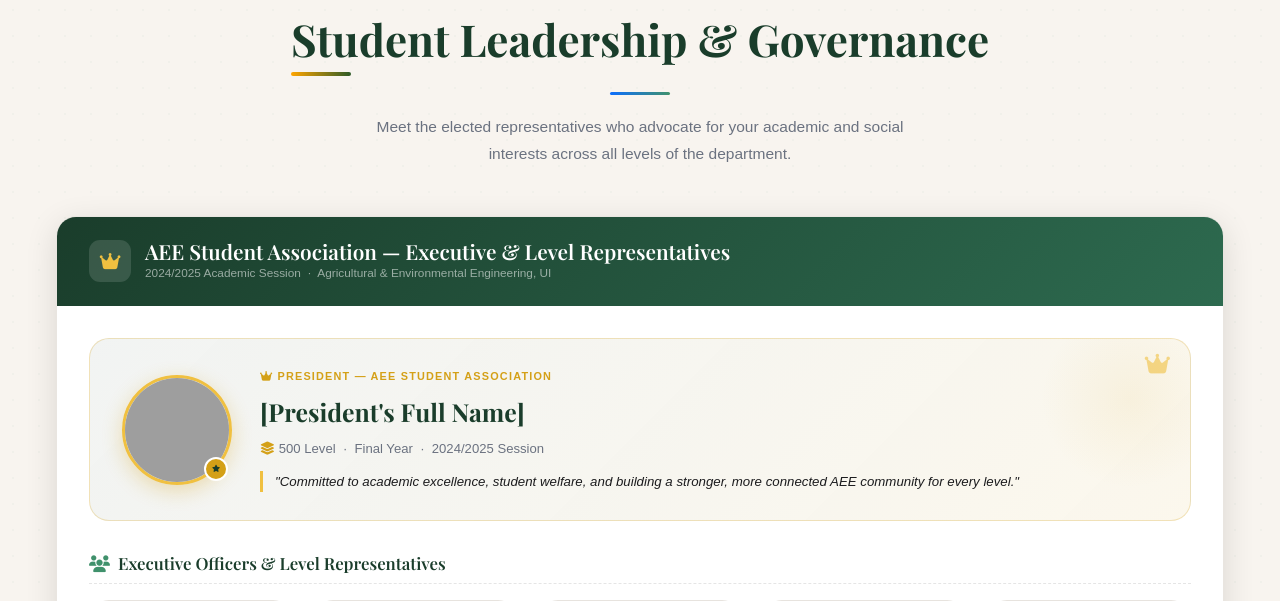
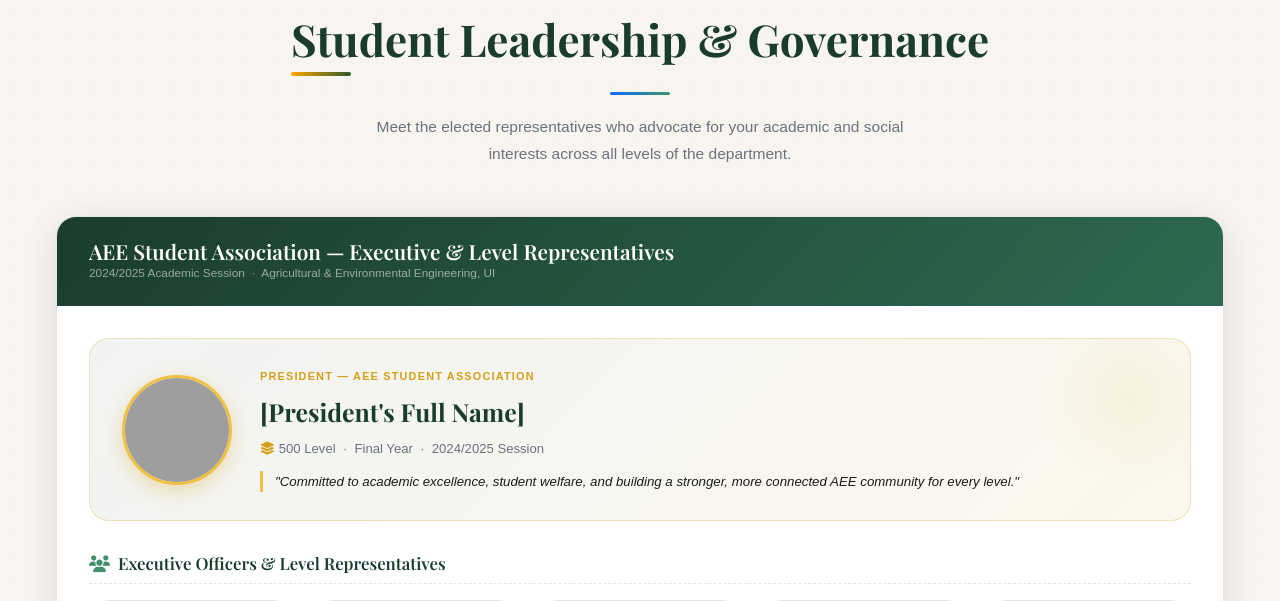
Before and after one commit to Emmyfest/AEE, a Flask app: page /students in a window 1280 px wide. Shown: the part 2131-2732 px from the top of the page. Run offline with Flask 3, Linux system fonts and the light colour scheme; some libraries are stand-ins or nearby versions; grey boxes are pictures that could not be loaded.

Commit message:
Update students.html

```diff
--- a/templates/students.html
+++ b/templates/students.html
@@ -594,7 +594,6 @@
 
         <div class="leaders-wrap fu">
             <div class="leaders-hd">
-                <div class="hicon"><i class="fas fa-crown"></i></div>
                 <div>
                     <h4>AEE Student Association — Executive &amp; Level Representatives</h4>
                     <p>2024/2025 Academic Session &nbsp;·&nbsp; Agricultural &amp; Environmental Engineering, UI</p>
@@ -604,21 +603,14 @@
 
                 <!-- ══ PRESIDENT (featured) ══ -->
                 <div class="president-card">
-                    <i class="fas fa-crown president-crown"></i>
                     <div class="leader-avatar">
-                        <!--
-                          IMAGE INSTRUCTIONS:
-                          Put the president's photo in: /static/images/leaders/president.jpg
-                          The onerror fallback shows initials automatically if the image is missing.
-                        -->
                         <img src="{{ url_for('static', filename='images/leaders/president.jpg') }}"
                              alt="Association President"
                              onerror="this.style.display='none';this.nextElementSibling.style.display='flex';">
                         <div class="av-fb lg">P</div>
-                        <div class="av-badge"><i class="fas fa-star" style="font-size:.45rem;"></i></div>
                     </div>
                     <div class="leader-info">
-                        <div class="leader-role"><i class="fas fa-crown me-1"></i>President — AEE Student Association</div>
+                        <div class="leader-role">President — AEE Student Association</div>
                         <div class="leader-name">[President's Full Name]</div>
                         <div class="leader-level"><i class="fas fa-layer-group me-1" style="color:var(--gold);"></i>500 Level &nbsp;·&nbsp; Final Year &nbsp;·&nbsp; 2024/2025 Session</div>
                         <div class="leader-quote">"Committed to academic excellence, student welfare, and building a stronger, more connected AEE community for every level."</div>
```
